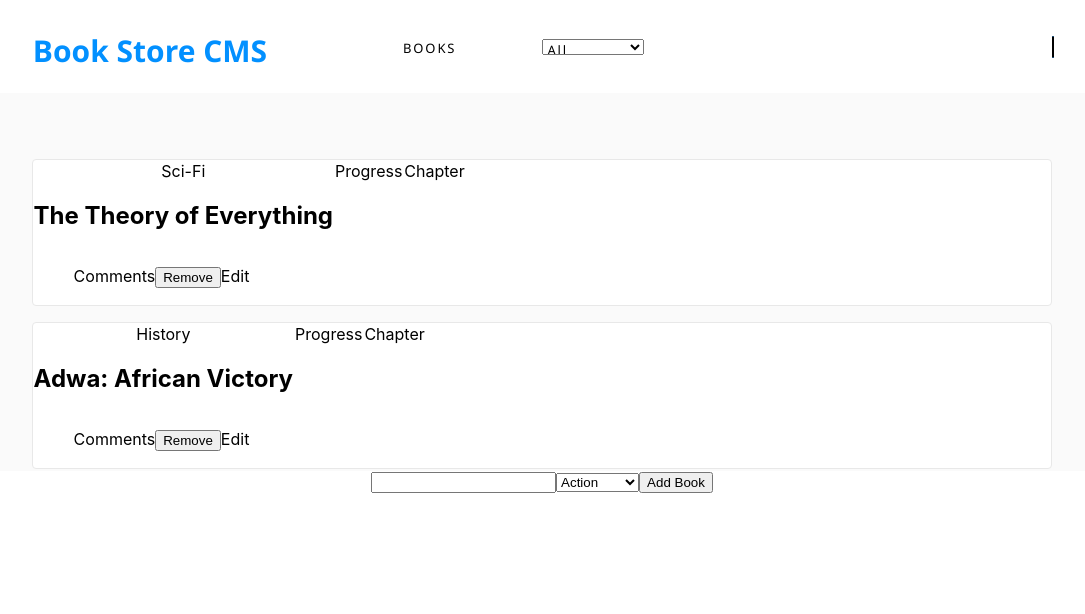
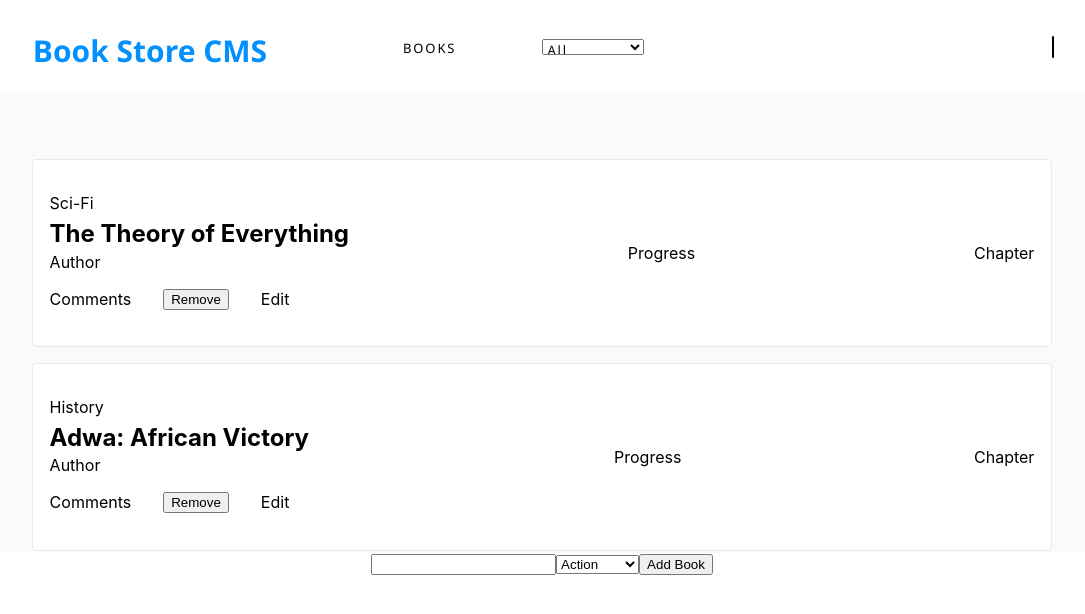
Before and after one commit to henatan99/book-store, a React (Create React App) app: page / in a window 1280 px wide. Shown: the top 614 px of the page, without its empty margins (98-1183 px from the left). Built offline with nearby package versions, Linux system fonts and the light colour scheme.

Commit message:
Add alignment styling for the book-info elements

```diff
--- a/src/App.css
+++ b/src/App.css
@@ -70,21 +70,36 @@
   margin: 1rem 10% 0 10%;
   display: flex;
   flex-direction: row;
+  align-items: center;
+  justify-content: space-between;
   background-color: #fff;
   border-radius: 4px;
   border: solid 1px #e8e8e8;
+  padding: 2rem 1rem 2rem 1rem;
 }
 
 .book-info {
   display: flex;
   flex-direction: column;
+  align-items: flex-start;
+}
+
+.book-title {
+  margin-block-start: 0.4rem;
+  margin-block-end: 0.2rem;
 }
 
 .lists {
   display: flex;
   flex-direction: row;
+  align-items: center;
+  justify-content: space-between;
+  margin-block-start: 1rem;
+  margin-block-end: 0.2rem;
+  padding-inline-start: 0;
 }
 
 .list-item {
   list-style: none;
+  margin-right: 2rem;
 }
--- a/src/components/Book.js
+++ b/src/components/Book.js
@@ -7,6 +7,7 @@ const Book = ({ book, handleRemoveBook }) => (
       {/* <td className="book-id">{book.id}</td> */}
       <span className="book-category">{book.category}</span>
       <h2 className="book-title">{book.title}</h2>
+      <span className="book-author">Author</span>
       <ul className="lists">
         <li className="list-item">Comments</li>
         <li className="list-item book-category">
```
